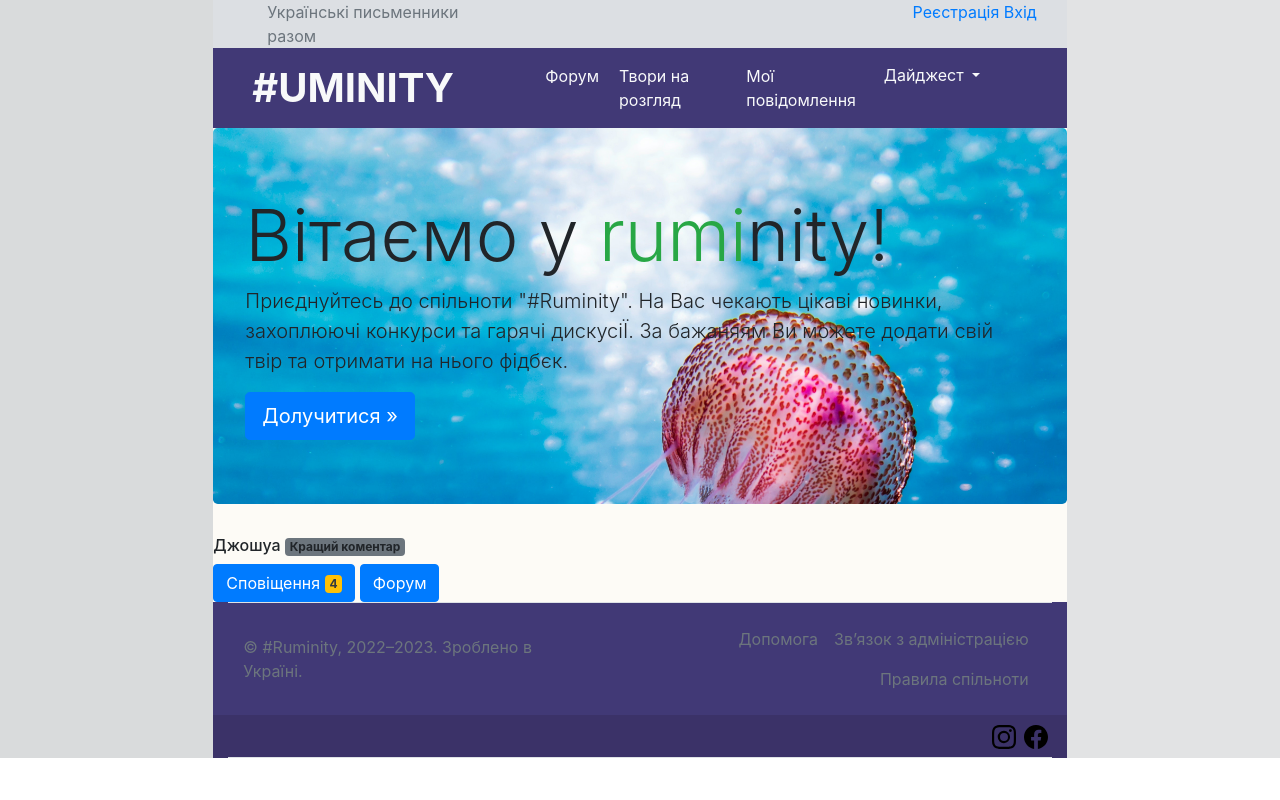
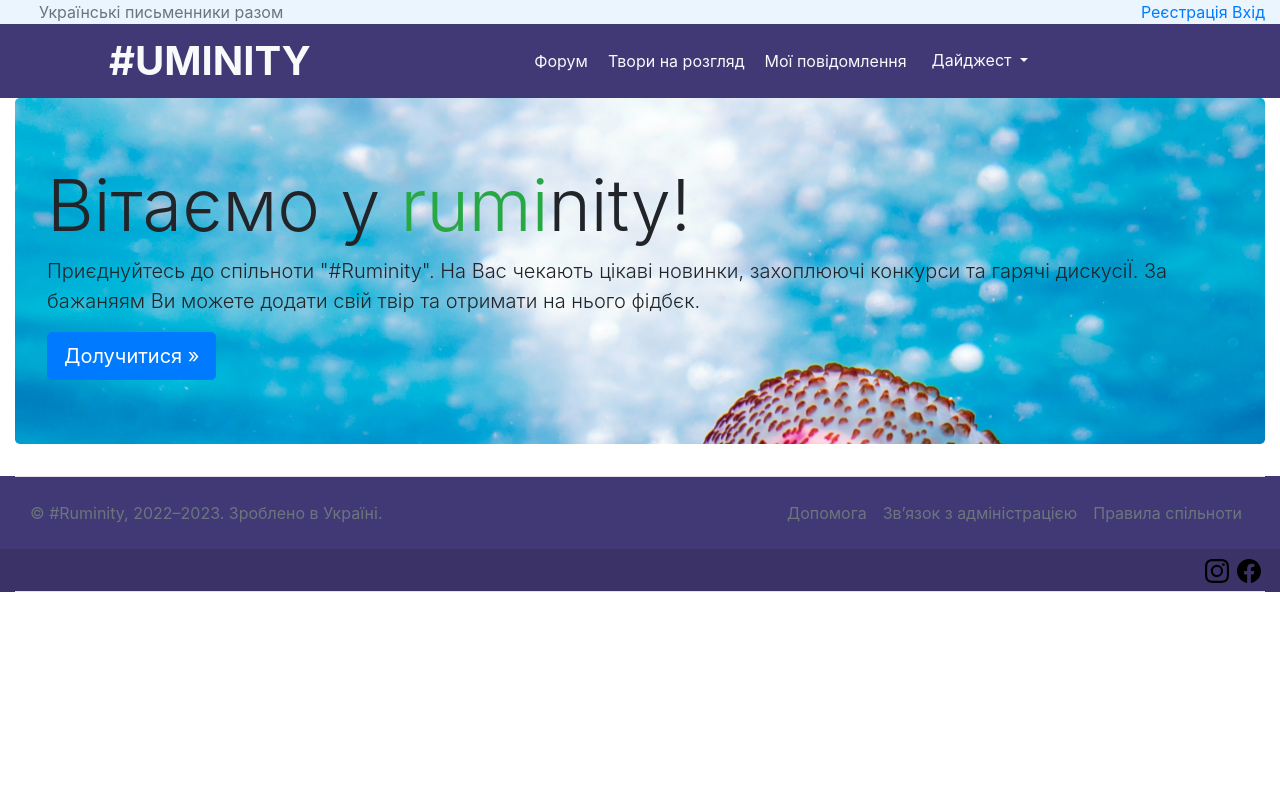
Before and after one commit to CrazySky0404/Django_files, a Django app: page / in a window 1280 px wide. Run offline with Django 4.2, Linux system fonts and the light colour scheme; some libraries are stand-ins or nearby versions.

Commit message:
Refactoring base

```diff
--- a/ruminity_coms/templates/ruminity_coms/base.html
+++ b/ruminity_coms/templates/ruminity_coms/base.html
@@ -14,20 +14,20 @@
 </head>
 <body>
 
+
+
 <div class="container-fluid">
+
+          <!--Українські письменники разом старт -->
   <div class="row" style="background-color: #fdfbf6;">
-    <div class="col-xs-1 col-sm-1 col-md-2 col-lg-2 p-0" style="background-color: #d9dbdc;">
+            <div class="container-fluid" style="background-color: #eaf5fe;">
+                <div class="row mr-0 ml-0">
+                    <div class="col-4 d-none d-sm-block p-0">
+                        <div class="text-muted pl-4 pb-0 pt-0 d-none d-sm-block">
+                            Українські письменники разом
                         </div>
-
-      <!-- Центральний контейнер старт -->
-    <div class="col p-0" >
-
-<div class="container-fluid padding15">
-    <div class="container" style="background-color: #dcdfe3;">
-        <div class="row mr-0 ml-0">
-            <div class="col-4 d-none d-sm-block"> <div class="text-muted pl-4 pb-0 pt-0 d-none d-sm-block">
-                Українські письменники разом </div></div>
-            <div class="col-8 on-right text-muted">
+                    </div>
+                    <div class="col-8 on-right text-muted p-0">
                             {% if user.is_authenticated %}
                             Привіт, {{ user.username }}. Нехай гарні новини зустрінуть тебе сьогодні :) &nbsp;
                             <a href="{% url 'users:logout' %}">Вихід</a>
@@ -39,11 +39,11 @@
                 </div>
             </div>
     </div>
+    <!--Українські письменники разом finish -->
 
-<div>
-    <div class="container" style="background-color: #413976;">
-          <div>
-            <div>
+    <!--Menu start -->
+    <div class="row" style="background-color: #413976;">
+        <div class="container -fluid">
                 <nav class="navbar navbar-expand-md navbar-light background-color: #fbcc56; pl-0" >
                 <div style="background-color: #413976; col-1">
                         <a class="navbar-brand ml-4 pb-10 pt-10" href="{% url 'ruminity_coms:index' %}">
@@ -91,37 +91,17 @@
                     </div>
                 </div>
                    </nav>
-
-            </div>
-
-
     </div>
 </div>
-
-</div>
-<main role="main" class="container padding15">
+     <!--Menu finish -->
 
         {% block page_header %}
         {% endblock page_header %}
 
-    <div>
-        {% block content %}
 
-<h6>Джошуа <span class="badge bg-secondary">Кращий коментар</span></h6>
-
-<button type="button" class="btn btn-primary">
-  Сповіщення <span class="badge bg-warning text-dark">4</span>
-</button>
-
-         <button type="button" class="btn btn-primary">Форум</button>
-        {% endblock content %}
-    </div>
-</main>
-<!-- Центральний контейнер фініш -->
-{% block footer_content %}
-
-<!-- Footer start -->
-<div class="container" style="background-color: #413976;">
+    <!--Footer start -->
+    <div class="row" style="background-color: #413976;">
+        <div class="container-fluid">
             <footer class="d-flex flex-wrap justify-content-between align-items-center py-3 border-top">
             <p class="col-md-5 mb-0 text-secondary">&copy; #Ruminity, 2022–2023. Зроблено в Україні.</p>
 
@@ -142,7 +122,8 @@
           </symbol>
         </svg>
 
-<div class="container" style="background-color: #3b3268;">
+
+        <div class="container-fluid" style="background-color: #3b3268;">
              <ul class="nav justify-content-end border-bottom p-1">
               <li class="mr-2 ml-3 mt-1 mb-1"><a class="text-muted" href="#"><svg class="bi" width="24" height="24">
                   <use xlink:href="#instagram"/></svg></a></li>
@@ -150,15 +131,9 @@
                   <use xlink:href="#facebook"/></svg></a></li>
             </ul>
         </div>
-<!-- Footer finish -->
+    </div>
+    <!--Footer finish -->
 
-{% endblock footer_content %}
-    </div>
-    <div class="col-xs-1 col-sm-1 col-md-2 col-lg-2 p-0" style="background-color: #e2e3e4;">
-
-    </div>
-
-  </div>
 </div>
 
 </body>
```
Lines whose indentation alone changed are shown as unchanged.
